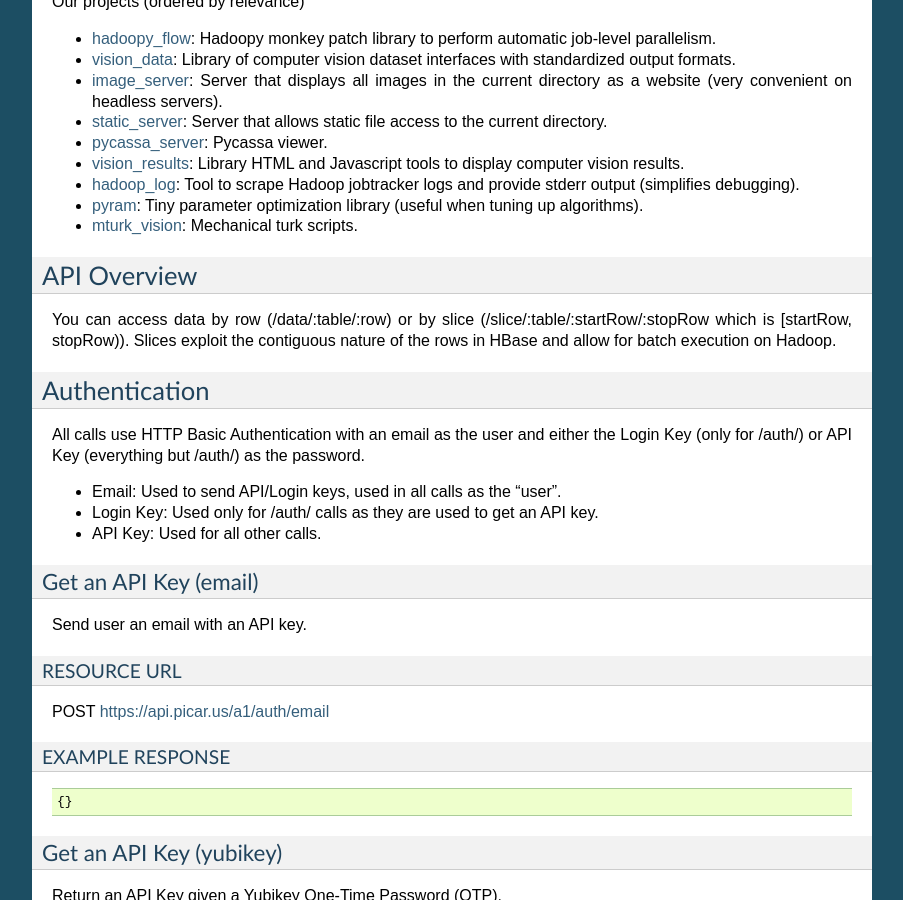
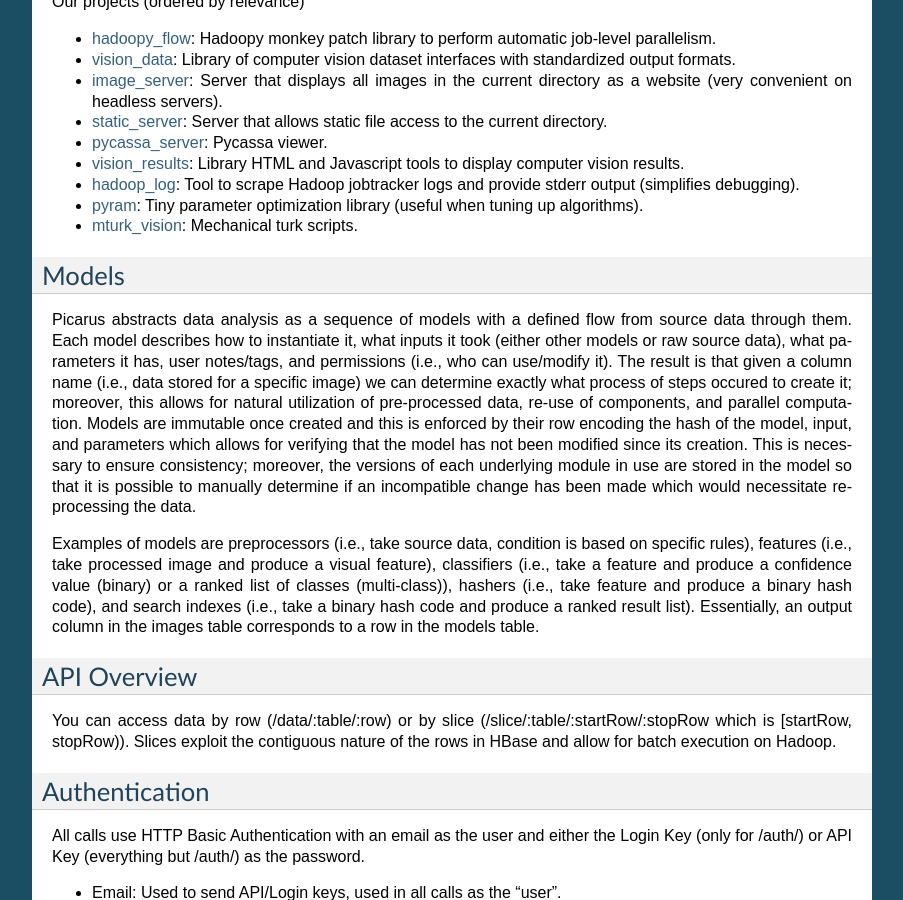
Before and after one commit to bwhite/picarus, a Sphinx documentation site: the page built from doc/index.rst, in a window 1280 px wide and 900 px high, scrolled down 1600 px. Shown: the whole window, without its empty margins (198-1101 px from the left). Built offline with Sphinx 7.4.7, drawn with Linux system fonts in a browser that asks for light colours; formulas are drawn with MathJax 3.

Commit message:
Updated
Signed-off-by: Brandyn A. White <bwhite@dappervision.com>

```diff
--- a/doc/index.rst
+++ b/doc/index.rst
@@ -111,6 +111,13 @@
 .. _static_server: https://github.com/bwhite/static_server
 .. _mturk_vision: https://github.com/bwhite/mturk_vision
 .. _pycassa_server: https://github.com/bwhite/pycassa_server
+
+
+Models
+------------------
+Picarus abstracts data analysis as a sequence of models with a defined flow from source data through them.  Each model describes how to instantiate it, what inputs it took (either other models or raw source data), what parameters it has, user notes/tags, and permissions (i.e., who can use/modify it).  The result is that given a column name (i.e., data stored for a specific image) we can determine exactly what process of steps occured to create it; moreover, this allows for natural utilization of pre-processed data, re-use of components, and parallel computation.  Models are immutable once created and this is enforced by their row encoding the hash of the model, input, and parameters which allows for verifying that the model has not been modified since its creation.  This is necessary to ensure consistency; moreover, the versions of each underlying module in use are stored in the model so that it is possible to manually determine if an incompatible change has been made which would necessitate reprocessing the data.
+
+Examples of models are preprocessors (i.e., take source data, condition is based on specific rules), features (i.e., take processed image and produce a visual feature), classifiers (i.e., take a feature and produce a confidence value (binary) or a ranked list of classes (multi-class)), hashers (i.e., take feature and produce a binary hash code), and search indexes (i.e., take a binary hash code and produce a ranked result list).  Essentially, an output column in the images table corresponds to a row in the models table.
 
 API Overview
 --------------
```
Also changed, not shown: doc/67e373a19af13647bded/index.rst (+7 -0 lines).
